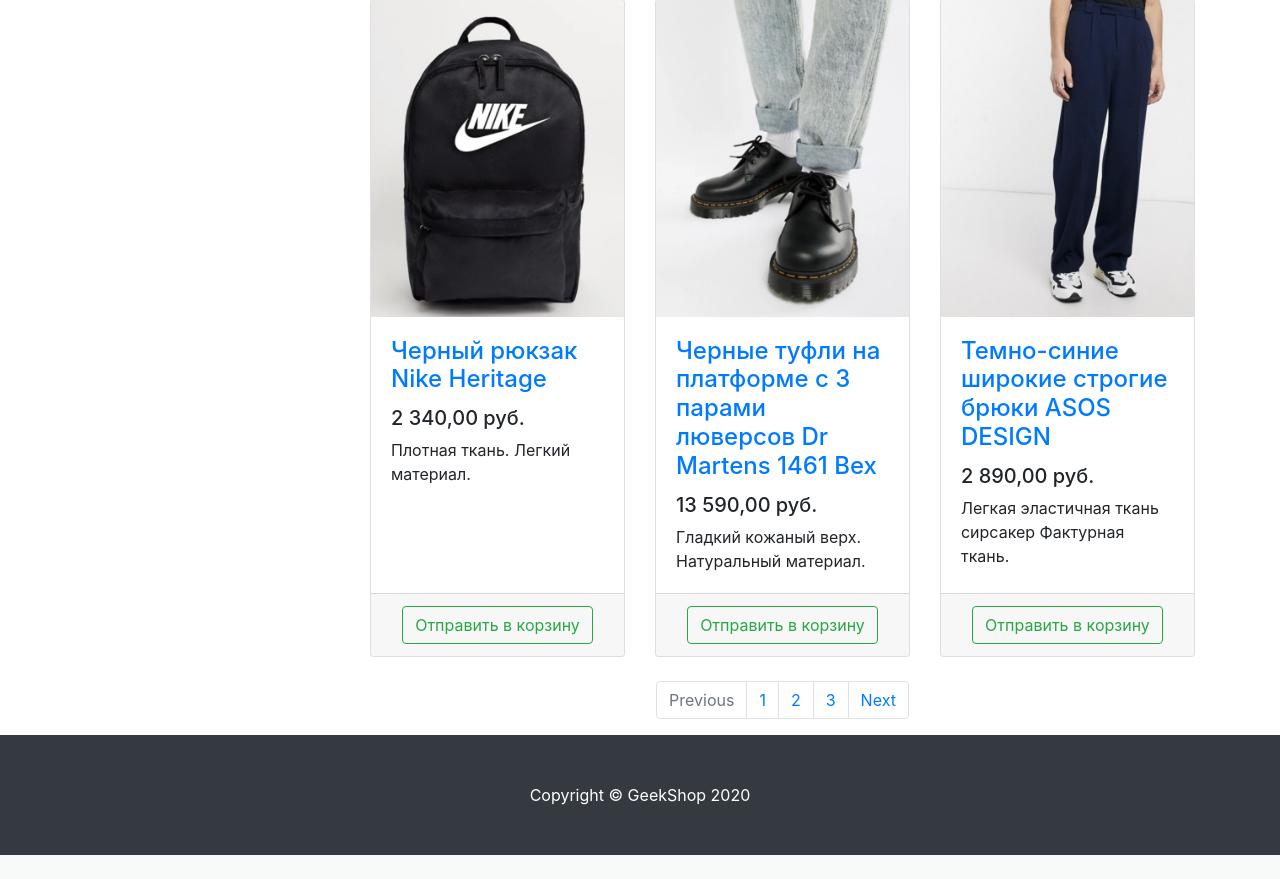
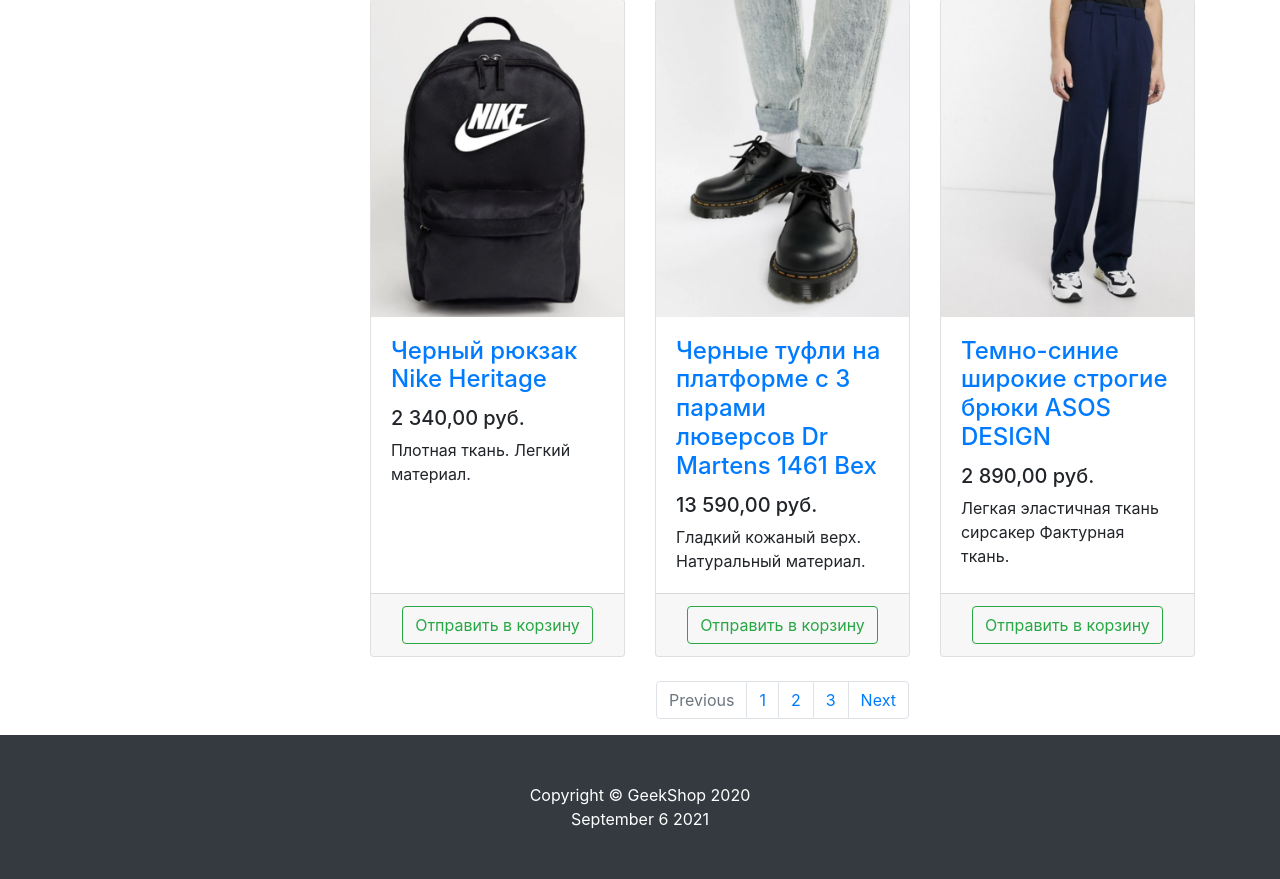
Before and after one commit to bazunaka/geekbrains_python, a Django app: page /products/ in a window 1280 px wide. Shown: the part 1276-2155 px from the top of the page. Before the commit the page ends 2131 px from the top, so only its background shows below. Run offline with Django 3.2, Linux system fonts and the light colour scheme; some libraries are stand-ins or nearby versions.

Commit message:
output_now_date

```diff
--- a/django_start/geekshop/mainapp/templates/mainapp/products.html
+++ b/django_start/geekshop/mainapp/templates/mainapp/products.html
@@ -244,8 +244,9 @@
     <footer class="py-5 bg-dark">
         <div class="container">
             <p class="m-0 text-center text-white">Copyright &copy; GeekShop 2020</p>
+            <p class="m-0 text-center text-white">{% now "F j Y" %}</p>
         </div>
-        <!-- /.container -->
+
     </footer>
     {% endblock %}
     {% block js %}
```
